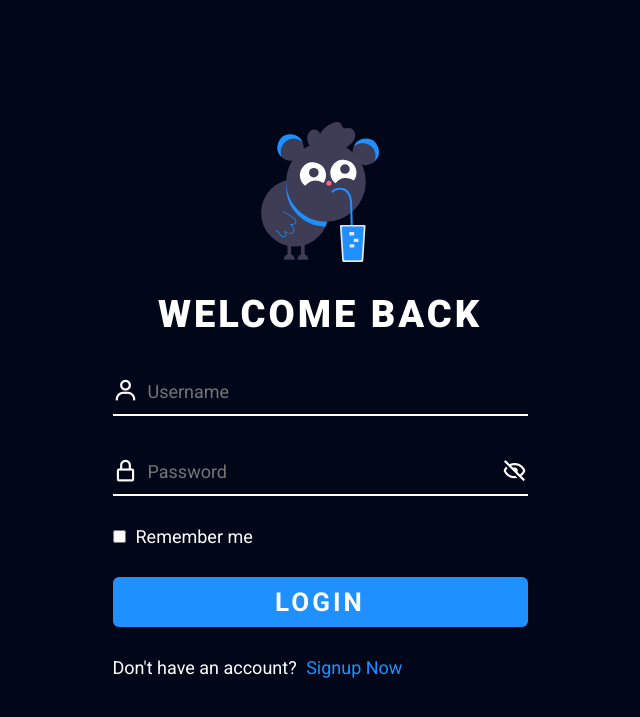
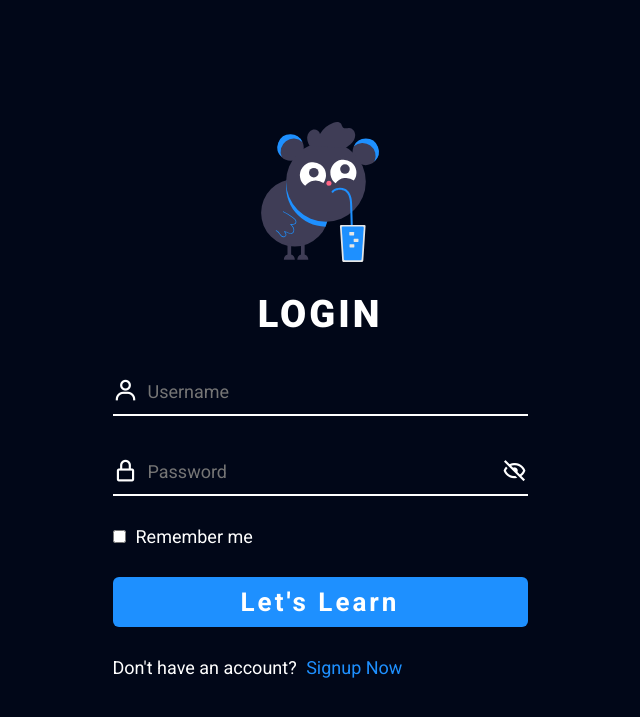
Before and after one commit to y200090/project_research, a Flask app: page /login in a window 1280 px wide. Shown: the top 717 px of the page, without its empty margins (320-960 px from the left). Run offline with Flask 2, Linux system fonts and the light colour scheme; some libraries are stand-ins or nearby versions.

Commit message:
2022/09/28 02:01

```diff
--- a/server.py
+++ b/server.py
@@ -37,7 +37,7 @@ class SignupForm(FlaskForm):
     username = StringField('username', validators=[DataRequired()])
     password = PasswordField('password', validators=[DataRequired(), Length(min=4, max=50)])
     privacypolicy = BooleanField()
-    submit = SubmitField('SIGNUP')
+    submit = SubmitField('Create Account')
 
     # 既存のユーザー名と同じものが入力されたらエラー判定を出す関数
     # 正規表現以外の文字もエラー対象
@@ -70,7 +70,7 @@ class LoginForm(FlaskForm):
     username = StringField(validators=[DataRequired()])
     password = PasswordField(validators=[DataRequired(), Length(min=4, max=50)])
     remember = BooleanField()
-    submit = SubmitField('LOGIN')
+    submit = SubmitField("Let's Learn")
 
 # ホームページ
 @app.route('/')
--- a/templates/login.html
+++ b/templates/login.html
@@ -17,7 +17,7 @@
     {% endfor %}
     <section class="login-container">
         <img src="" class="login-icon">
-        <h1 class="login-title">welcome back</h1>
+        <h1 class="login-title">login</h1>
         <form method="POST" class="login-form">
             {{ form.hidden_tag() }}
 
--- a/templates/signup.html
+++ b/templates/signup.html
@@ -12,7 +12,7 @@
 {% block body %}
     <section class="signup-container">
         <img src="" class="signup-icon">
-        <h1 class="signup-title">create your account</h1>
+        <h1 class="signup-title">signup</h1>
         <form method="POST" class="signup-form">
             {{ form.hidden_tag() }}
 
```
